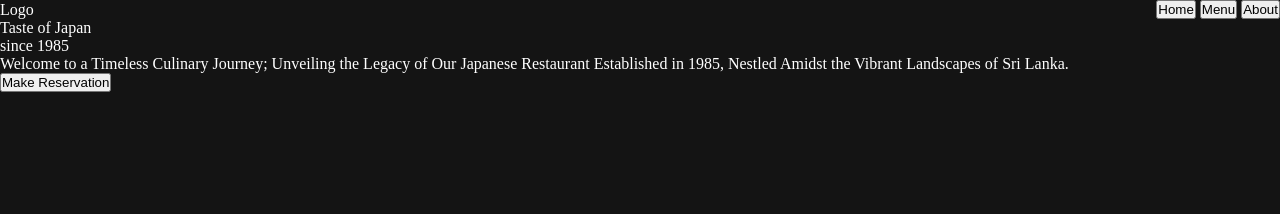
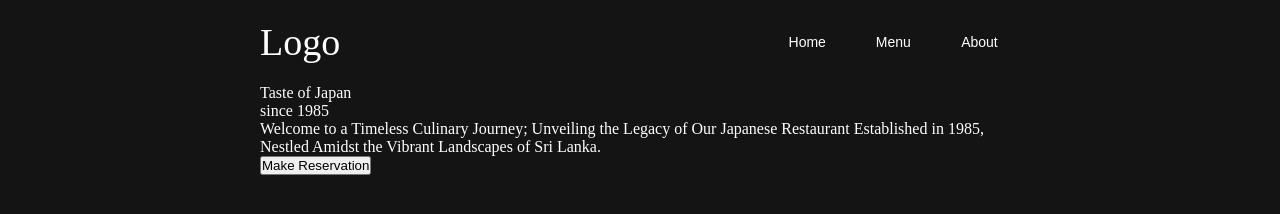
Before and after one commit to NoeRGuerra/Restaurant-Page, a website built with webpack: page src/index.html in a window 1280 px wide. Built offline with nearby package versions, Linux system fonts and the light colour scheme; files whose address does not match are found by name.

Commit message:
Add styling for header

```diff
--- a/src/style.css
+++ b/src/style.css
@@ -11,10 +11,39 @@ body{
     background-blend-mode: overlay;
     background-size: cover;
     color: white;
+    padding: 0 260px;
+}
+
+nav, #content {
+    padding-top: 20px;
 }
 
 nav {
     display: flex;
     justify-content: space-between;
-    align-items: center;
+    align-items: stretch;
 }
+
+nav>p {
+    flex: 2;
+    font-size: 38px;
+}
+
+nav>div {
+    flex: 1;
+    display: flex;
+    justify-content: space-between;
+    gap: 5px;
+}
+
+nav>div>button {
+    flex: 1;
+    background: none;
+    border: none;
+    color: white;
+    font-size: 14px;
+}
+
+nav>div>button:hover {
+    background: rgba(255,255,255,0.3);
+}
```
Also changed, not shown: src/assets/salad.png (added).
